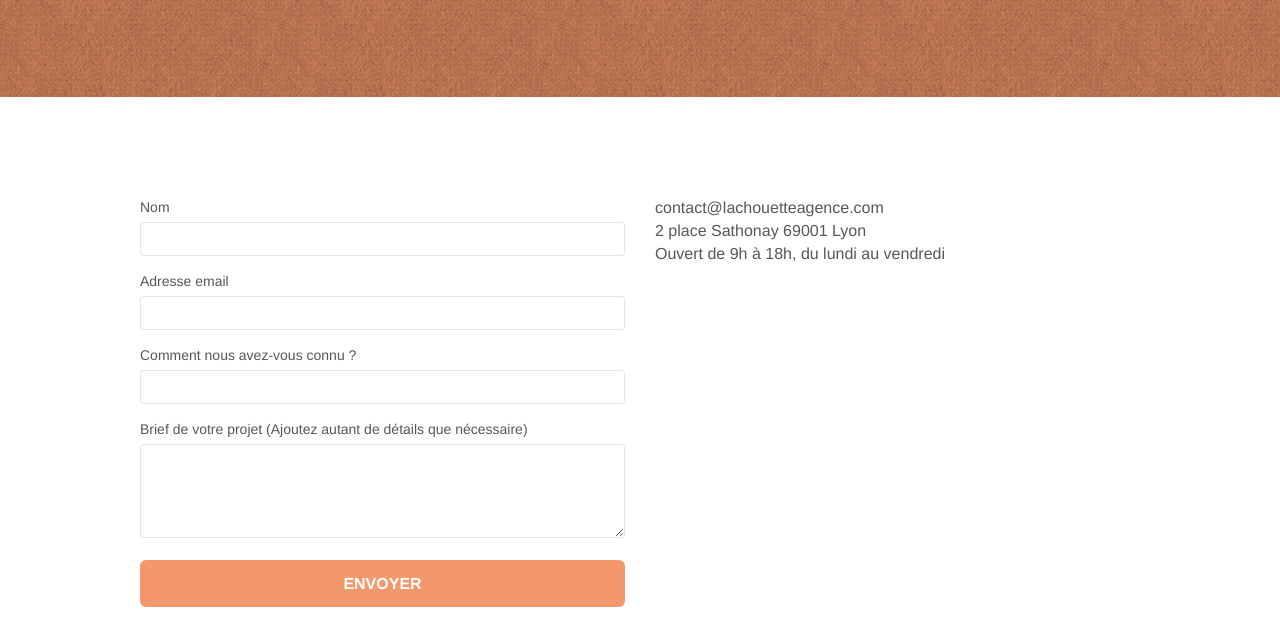
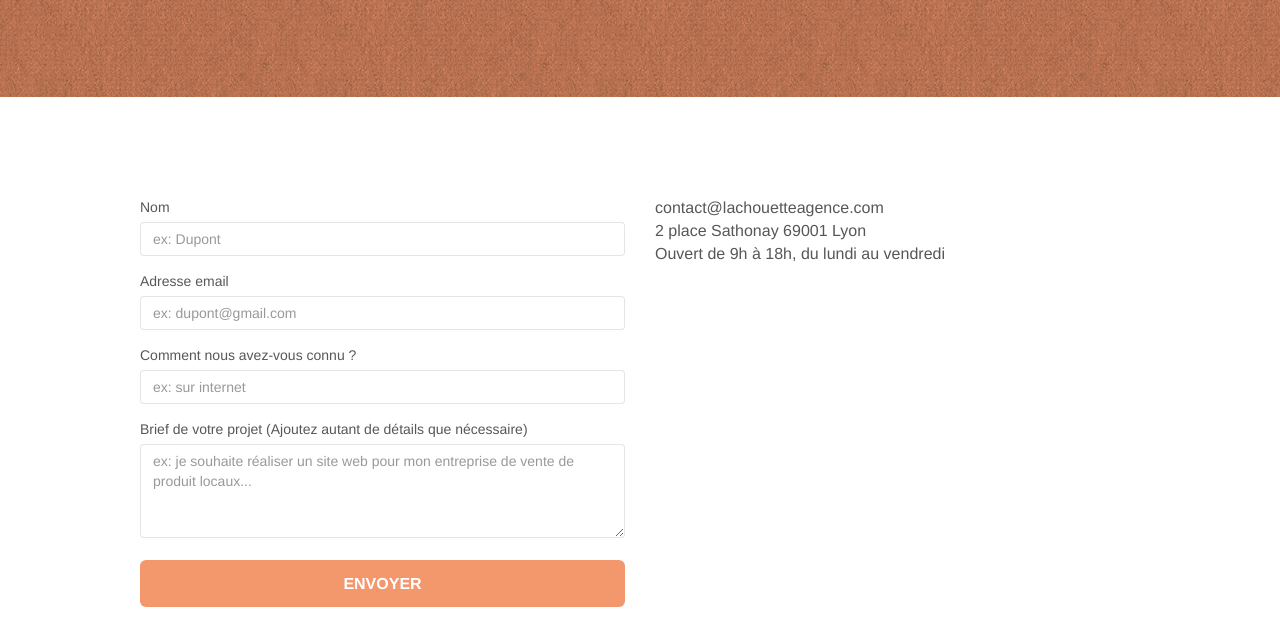
Before and after one commit to EDiBortoli/EtienneDeBortoli_4_19072021, a plain HTML site: page contact.html in a window 1280 px wide. Shown: the part 313-952 px from the top of the page. Drawn offline with nearby package versions, Linux system fonts and the light colour scheme; files that its build step writes are made by us from their sources; a script that the page names is missing.

Commit message:
Ajout de placeholder et modif id dans les balises input et textarea du formulaire de la page contact

```diff
--- a/contact.html
+++ b/contact.html
@@ -83,24 +83,25 @@
 						<label>
 							Nom
 						</label>
-						<input name="name" id="name" class="form-control" required />
+						<input name="name" id="name" class="form-control" placeholder="ex: Dupont" required />
 					</div>
 					<div class="form-group">
 						<label>
 							Adresse email
 						</label>
-						<input name="email" id="email" class="form-control" type="email" required />
+						<input name="email" id="email" class="form-control" type="email" placeholder="ex: dupont@gmail.com" required />
 					</div>
 					<div class="form-group">
 						<label>
 							Comment nous avez-vous connu ?
 						</label>
-						<input name="commentAvezVousConnu" class="form-control" type="text" required id="input_504" />
+						<input name="commentAvezVousConnu" id="commentAvezVousConnu" class="form-control" type="text" placeholder="ex: sur internet" required id="input_504" />
 					</div>
 					<div class="form-group">
 						<label>
 							Brief de votre projet (Ajoutez autant de détails que nécessaire)<br>
-						</label><textarea name="project" id="message" class="form-control" rows="4" cols="50" required></textarea>
+						</label>
+						<textarea name="project" id="project" placeholder="ex: je souhaite réaliser un site web pour mon entreprise de vente de produit locaux..." class="form-control" rows="4" cols="50" required></textarea>
 					</div>
 					<button class="bloc-button btn btn-lg btn-block cta-hero btn-atomic-tangerine" type="submit">
 						Envoyer
```
